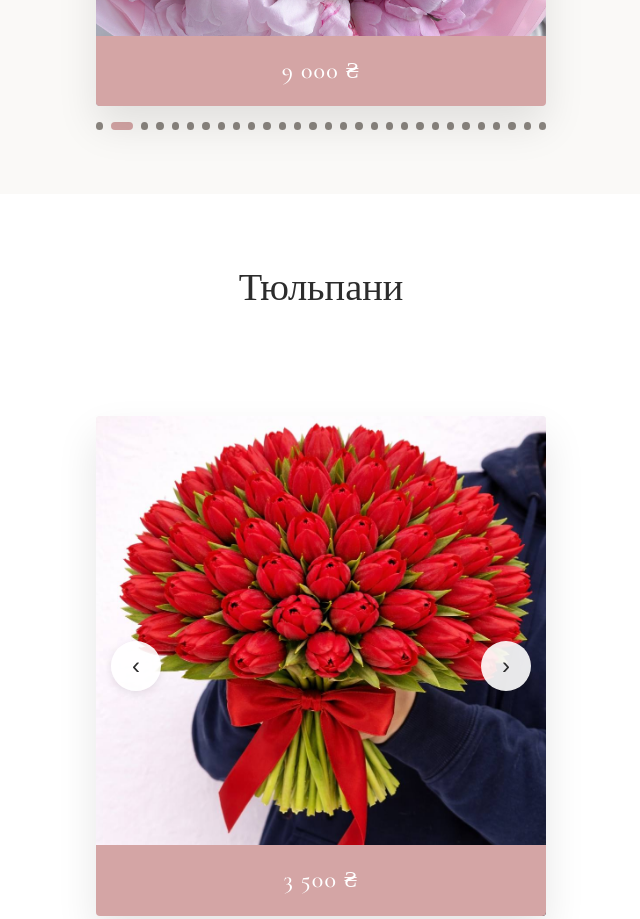
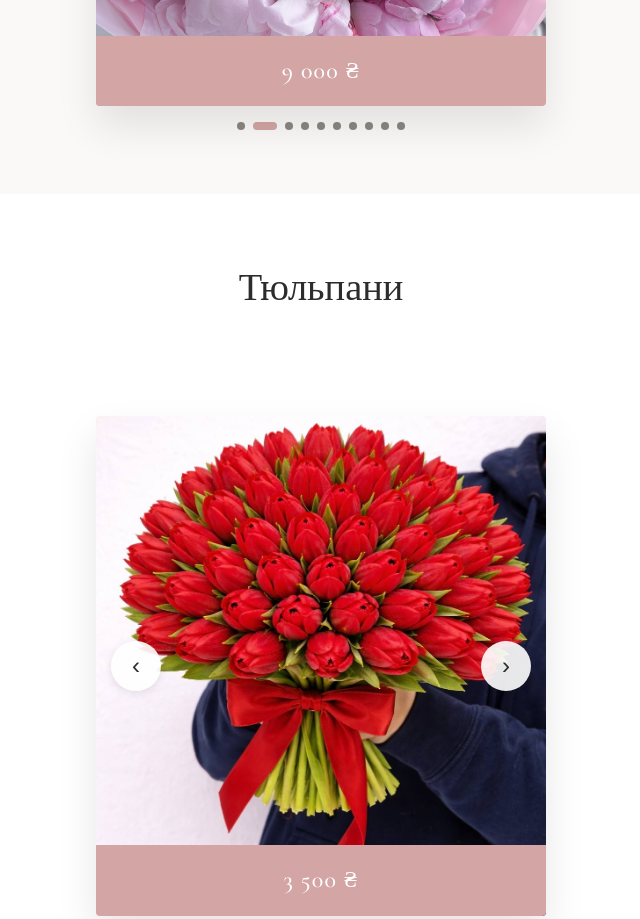
Before and after one commit to Hell32914/bloom-atelier, a plain HTML site: page index.html in a window 1280 px wide. Shown: the part 1080-1999 px from the top of the page, without its empty margins (319-959 px from the left). Drawn offline with nearby package versions, Linux system fonts and the light colour scheme.

Commit message:
fix(carousel): scope slide and dot selection to their respective containers

```diff
--- a/index.html
+++ b/index.html
@@ -1293,7 +1293,7 @@
         // Carousel functionality
         let currentSlide = 0;
         const track = document.getElementById('carouselTrack');
-        const slides = document.querySelectorAll('.carousel-slide');
+        const slides = track.querySelectorAll('.carousel-slide');
         const totalSlides = slides.length;
         const indicatorsContainer = document.getElementById('carouselIndicators');
 
@@ -1322,7 +1322,7 @@
             track.style.transform = `translateX(-${currentSlide * 100}%)`;
 
             // Update indicators
-            const dots = document.querySelectorAll('.carousel-dot');
+            const dots = indicatorsContainer.querySelectorAll('.carousel-dot');
             dots.forEach((dot, index) => {
                 dot.classList.toggle('active', index === currentSlide);
             });
```
